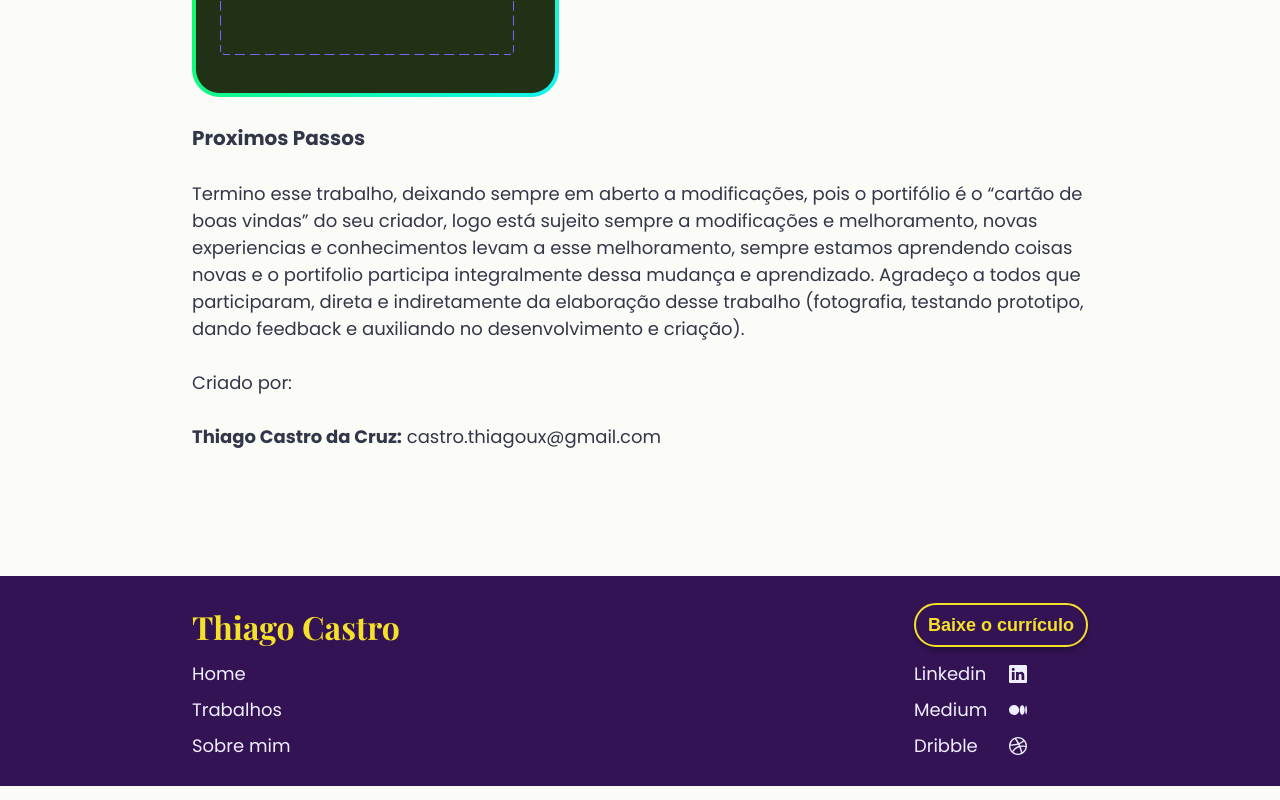
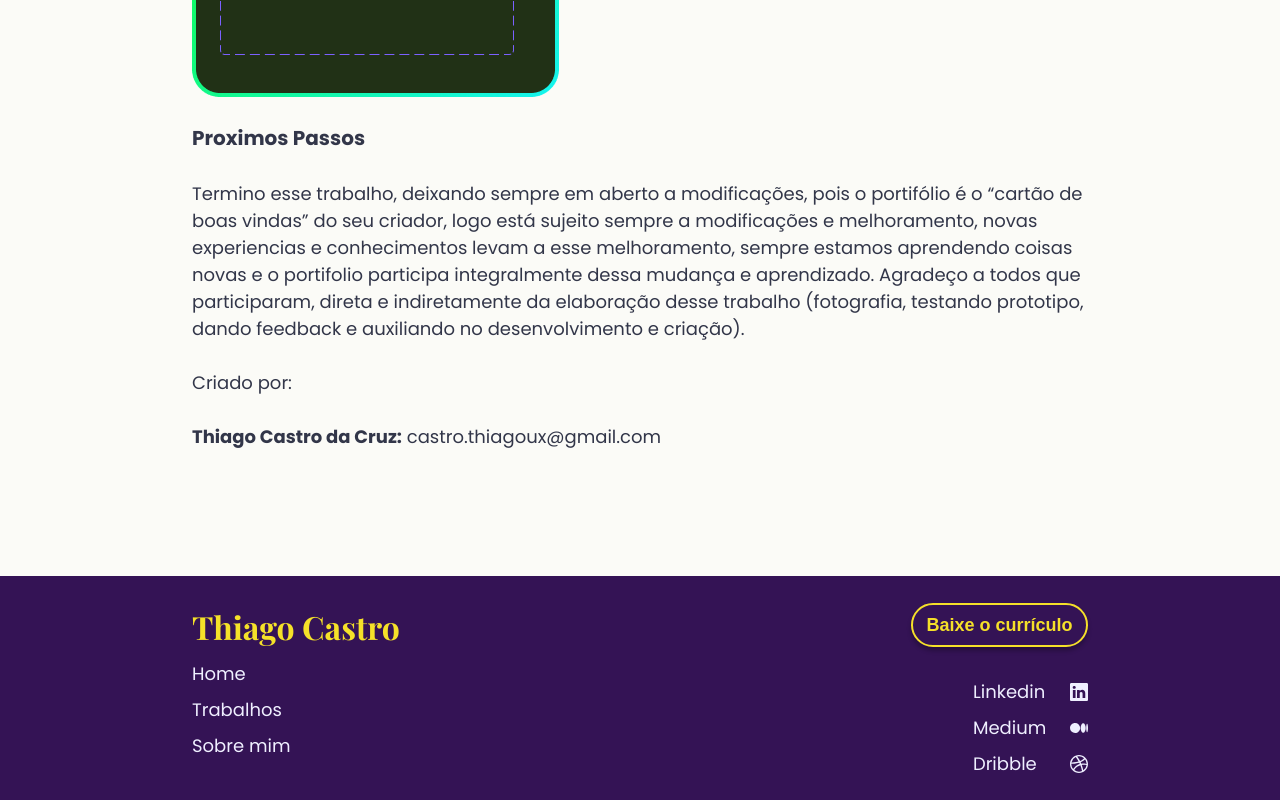
Before and after one commit to thiagopuntar/pierrot-portfolio, a Next.js app: page /jobs/cyberCrypto in a window 1280 px wide. Shown: the part 7757-8557 px from the top of the page. Built offline with nearby package versions, Linux system fonts and the light colour scheme.

Commit message:
fix(button): refactor button component & format on footer

```diff
--- a/components/Button.jsx
+++ b/components/Button.jsx
@@ -2,43 +2,12 @@ import React, { forwardRef } from "react";
 import styled from "styled-components";
 import { breakAt } from "../constants/breakpoints";
 
-const getBackgroundColor = (props) => {
-  const bgs = {
-    outlined: "inherit",
-    primary: props.theme.colors.primary.z1,
-    secondary: props.theme.colors.secondary.z1,
-  };
-
-  return bgs[props.variant] || bgs.primary;
-};
-
-const getTextColor = (props) => {
-  const colors = {
-    primary: props.theme.colors.secondary.z1,
-    outlined: props.theme.colors.primary.z4,
-    secondary: props.theme.colors.primary.z1,
-  };
-
-  return colors[props.variant] || colors.primary;
-};
-
-const getBorder = (props) => {
-  const colors = {
-    outlined: props.theme.colors.primary.z4,
-  };
-
-  const color = colors[props.variant];
-  if (!color) return 0;
-
-  return `2px solid ${color}`;
-};
-
-const StyledButton = styled.button`
+const BaseButton = styled.button`
   border-radius: 24px;
   padding: 0.5rem 0;
-  border: ${getBorder};
-  background-color: ${getBackgroundColor};
-  color: ${getTextColor};
+  border: none;
+  background-color: var(--bg-color);
+  color: var(--text-color);
   font-weight: 600;
   transition: 0.2s ease-out;
   line-height: 1.5rem;
@@ -51,15 +20,45 @@ const StyledButton = styled.button`
 
   ${breakAt("md")} {
     font-size: 1.125rem;
-    padding-inline: 0.5em;
+    padding-inline: 0.75em;
   }
 `;
 
-const Button = ({ children, className, variant, ...props }, ref) => {
+const OutlinedButton = styled(BaseButton)`
+  border: 2px solid var(--text-color);
+  background-color: transparent;
+`;
+
+const NormalButton = styled(BaseButton)``;
+
+const colors = {
+  primary: {
+    "--text-color": "var(--primary-1)",
+    "--bg-color": "var(--secondary-1)",
+  },
+  secondary: {
+    "--text-color": "var(--secondary-1)",
+    "--bg-color": "var(--primary-1)",
+  },
+};
+
+const variants = {
+  normal: NormalButton,
+  outlined: OutlinedButton,
+};
+
+const Button = ({ children, color, variant = "normal", ...props }, ref) => {
+  const style = colors[color];
+  if (!style) {
+    throw new Error("Color not informed!");
+  }
+
+  const ButtonComponent = variants[variant];
+
   return (
-    <StyledButton ref={ref} className={className} variant={variant} {...props}>
+    <ButtonComponent style={style} ref={ref} {...props}>
       {children}
-    </StyledButton>
+    </ButtonComponent>
   );
 };
 
--- a/components/Footer/Footer.jsx
+++ b/components/Footer/Footer.jsx
@@ -10,14 +10,15 @@ import {
 import {
   Name,
   SocialWrapper,
-  StyledButton,
   SocialAnchor,
   ContentWrapper,
+  RightColumn,
   Title,
   Wrapper,
   MenuWrapper,
 } from "./styles";
-import Container from "../Container"
+import Container from "../Container";
+import Button from "../Button";
 
 const Footer = () => {
   return (
@@ -38,13 +39,14 @@ const Footer = () => {
               </li>
             </MenuWrapper>
           </Title>
-        <div>
-          <StyledButton
+          <RightColumn>
+            <Button
               variant="outlined"
+              color="secondary"
               onClick={() => window.open(resume, "_blank")}
             >
               Baixe o currículo
-          </StyledButton>
+            </Button>
             <SocialWrapper>
               <li>
                 <SocialAnchor
@@ -57,7 +59,11 @@ const Footer = () => {
                 </SocialAnchor>
               </li>
               <li>
-              <SocialAnchor href={mediumLink} target="_blank" rel="noreferrer">
+                <SocialAnchor
+                  href={mediumLink}
+                  target="_blank"
+                  rel="noreferrer"
+                >
                   <span>Medium</span>
                   <BsMedium />
                 </SocialAnchor>
@@ -73,7 +79,7 @@ const Footer = () => {
                 </SocialAnchor>
               </li>
             </SocialWrapper>
-        </div>
+          </RightColumn>
         </ContentWrapper>
       </Container>
     </Wrapper>
--- a/components/Footer/styles.jsx
+++ b/components/Footer/styles.jsx
@@ -1,6 +1,5 @@
 import styled from "styled-components";
 import { breakAt } from "../../constants/breakpoints";
-import Button from "../Button";
 
 export const Wrapper = styled.footer`
   position: relative;
@@ -24,7 +23,6 @@ export const ContentWrapper = styled.div`
   margin: 0 auto;
   display: flex;
   justify-content: space-between;
-
 `;
 
 export const Title = styled.div``;
@@ -47,11 +45,10 @@ export const MenuWrapper = styled.ul`
   }
 `;
 
-export const StyledButton = styled(Button)`
-  border: 2px solid ${({ theme }) => theme.colors.secondary.z1};
-  color: ${({ theme }) => theme.colors.secondary.z1};
-  line-height: 1.5rem;
-  padding-inline: 0.75rem;
+export const RightColumn = styled.div`
+  display: flex;
+  flex-direction: column;
+  align-items: flex-end;
 `;
 
 export const SocialWrapper = styled.ul`
--- a/components/Home/AboutMe/AboutMe.jsx
+++ b/components/Home/AboutMe/AboutMe.jsx
@@ -43,11 +43,15 @@ const AboutMe = () => {
           </LinkWrapper>
         </Link>
         <ButtonWrapper>
-          <StyledButton onClick={() => window.open(resume, "_blank")}>
+          <StyledButton
+            color="secondary"
+            onClick={() => window.open(resume, "_blank")}
+          >
             Baixe o meu currículo
           </StyledButton>
           <StyledButton
             variant="outlined"
+            color="primary"
             onClick={() => window.open(linkedinLink, "_blank")}
           >
             Conecte-se no Linkedin
--- a/components/Home/Jobs/JobCard/JobCard.jsx
+++ b/components/Home/Jobs/JobCard/JobCard.jsx
@@ -31,7 +31,7 @@ const JobCard = ({
         <Title>{title}</Title>
         <Text>{children}</Text>
         <Link href={href} passHref>
-          <StyledButton variant="secondary">Veja o Trabalho</StyledButton>
+          <StyledButton color="primary">Veja o Trabalho</StyledButton>
         </Link>
       </ContentWrapper>
     </Wrapper>
```
Also changed, not shown: components/Home/Jobs/Jobs.jsx (+11 -12 lines). Lines whose indentation alone changed are shown as unchanged.
